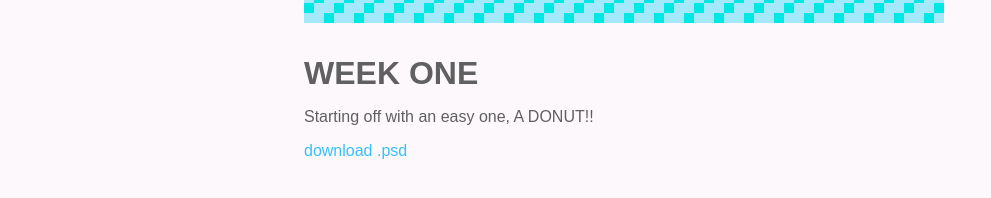
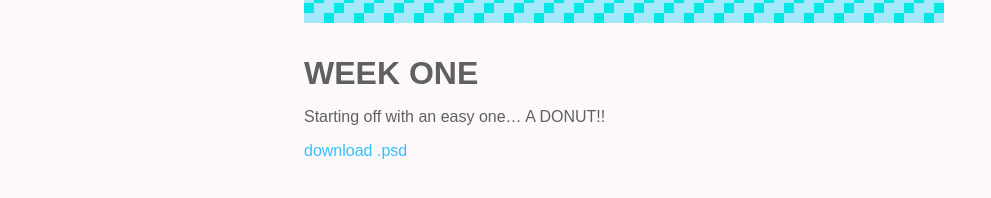
Before and after one commit to kivlor/52-weeks, a Jekyll site: the page built from _posts/2014-01-03-weekone.md, in a window 1280 px wide. Shown: the part 633-831 px from the top of the page, without its empty margins (0-991 px from the left). Built offline with Jekyll 4.4.1, drawn with Linux system fonts in a browser that asks for light colours.

```diff
--- a/_posts/2014-01-03-weekone.md
+++ b/_posts/2014-01-03-weekone.md
@@ -4,4 +4,4 @@ title: Week One
 feature: weekone.gif
 download: weekone.psd
 ---
-Starting off with an easy one, A DONUT!!
+Starting off with an easy one... A DONUT!!
```
